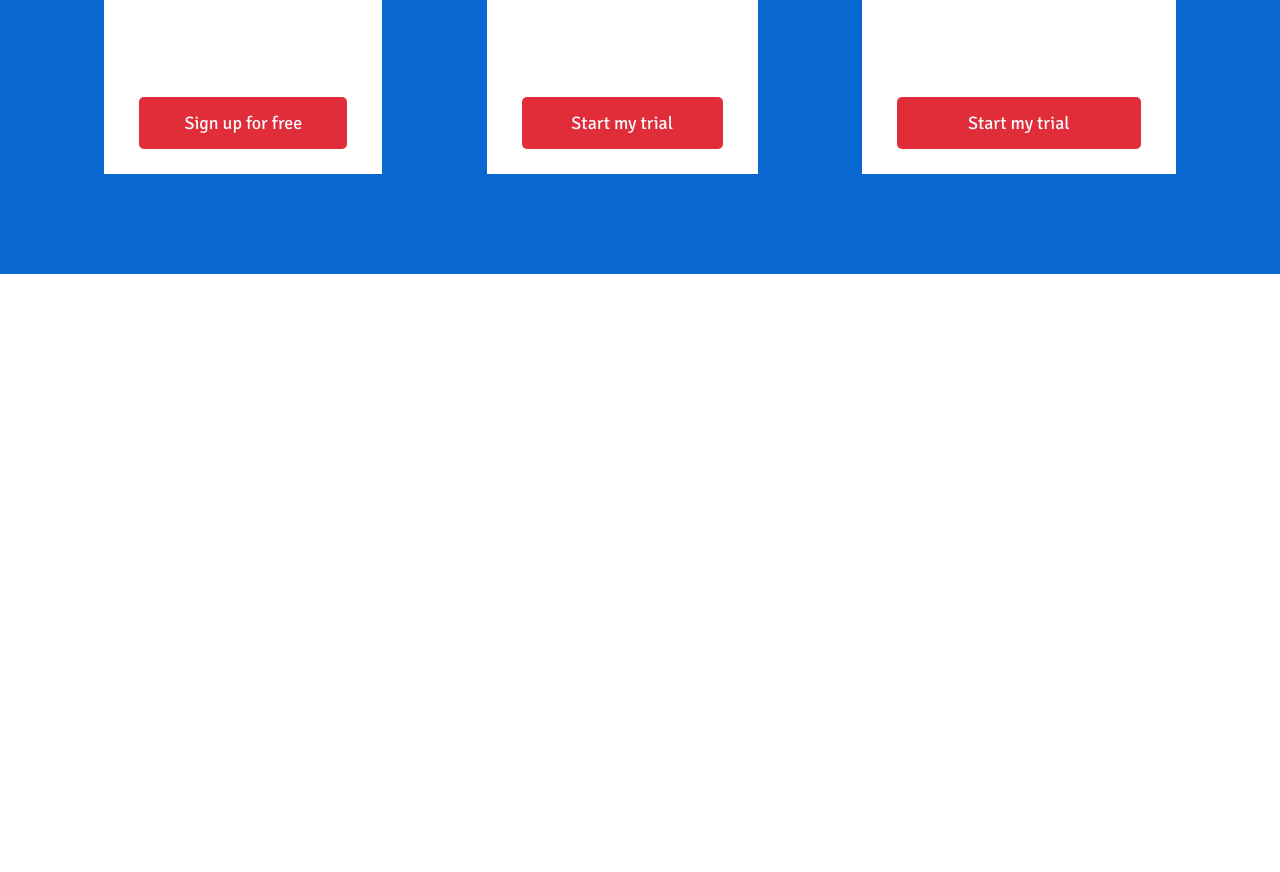
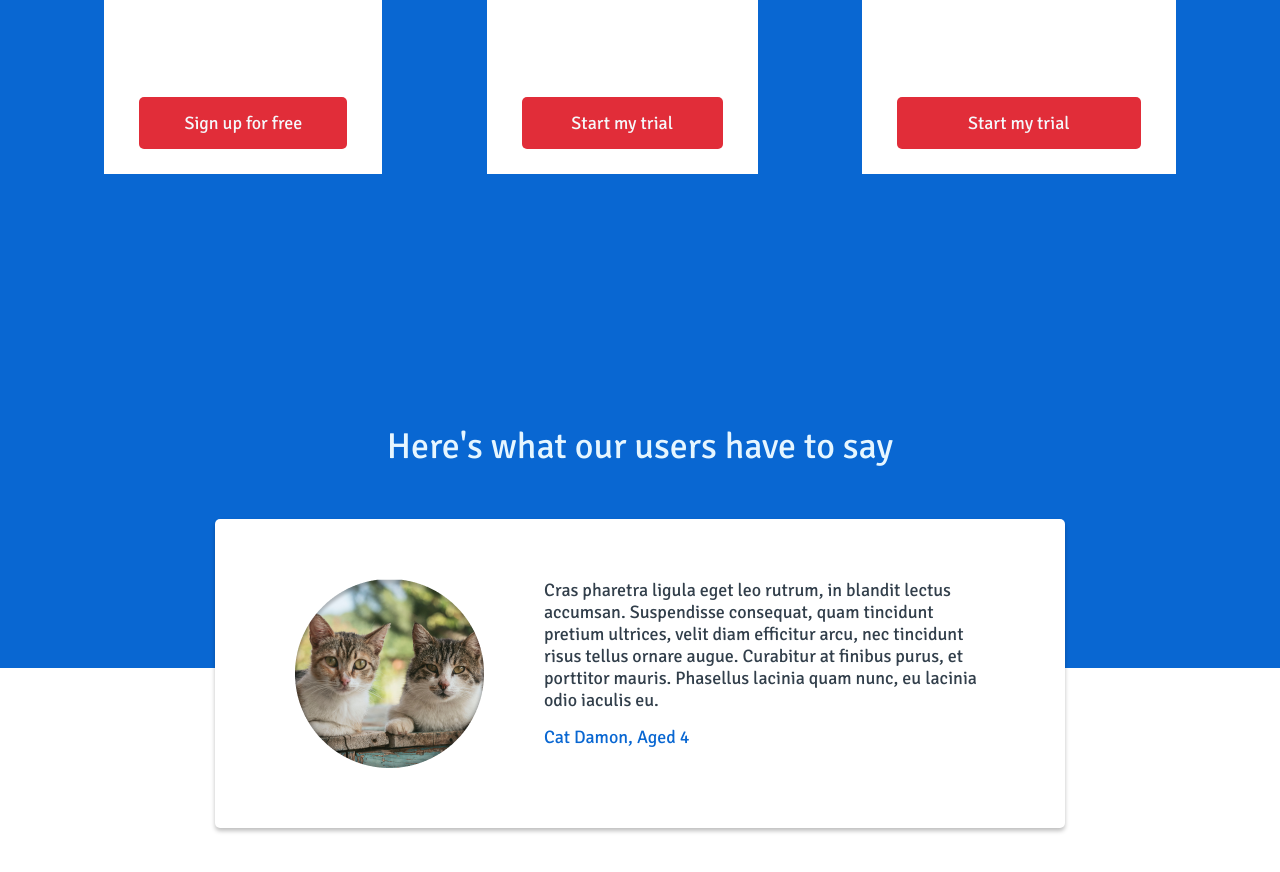
Before and after one commit to AndrewLeigh6/Purrfect-Partners, a website: page src/index.html in a window 1280 px wide. Shown: the part 3214-4086 px from the top of the page. Before the commit the page ends 3488 px from the top, so only its background shows below. Drawn offline with Linux system fonts and the light colour scheme.

Commit message:
Add testimonials section

```diff
--- a/src/index.html
+++ b/src/index.html
@@ -225,6 +225,34 @@
           </div>
         </div>
       </div>
+
+      <div class="section-testimonials">
+        <h2
+          class="heading-secondary heading-secondary--light u-text-center u-margin-bottom-medium"
+        >
+          Here's what our users have to say
+        </h2>
+
+        <div class="testimonials-container">
+          <div class="testimonial">
+            <img
+              class="testimonial__image"
+              src="./img/testimonial-1.png"
+              alt=""
+            />
+            <div class="testimonial__text-container">
+              <p class="testimonial__text">
+                Cras pharetra ligula eget leo rutrum, in blandit lectus
+                accumsan. Suspendisse consequat, quam tincidunt pretium
+                ultrices, velit diam efficitur arcu, nec tincidunt risus tellus
+                ornare augue. Curabitur at finibus purus, et porttitor mauris.
+                Phasellus lacinia quam nunc, eu lacinia odio iaculis eu.
+              </p>
+              <p class="testimonial__author">Cat Damon, Aged 4</p>
+            </div>
+          </div>
+        </div>
+      </div>
     </main>
   </body>
 </html>
--- a/src/sass/abstracts/_variables.scss
+++ b/src/sass/abstracts/_variables.scss
@@ -37,3 +37,4 @@ $color-red-dark: #e12d39;
 
 // Misc
 $border-radius: 5px;
+$box-shadow: 0px 3px 4px rgba(0, 0, 0, 0.25);
--- /dev/null
+++ b/src/sass/components/_carousel.scss
@@ -0,0 +1,2 @@
+.carousel {
+}
--- /dev/null
+++ b/src/sass/components/_testimonial.scss
@@ -0,0 +1,24 @@
+.testimonial {
+  border-radius: $border-radius;
+  box-shadow: $box-shadow;
+  display: flex;
+  max-width: 85rem;
+  align-items: flex-start;
+  padding: 6rem 8rem;
+  background-color: $white;
+
+  &__image {
+    margin-right: 6rem;
+  }
+
+  &__text {
+    font-size: $font-smallest;
+    color: $color-grey-dark-2;
+  }
+
+  &__author {
+    font-size: $font-smallest;
+    color: $color-blue-dark-5;
+    margin-top: 1.5rem;
+  }
+}
--- a/src/sass/main.scss
+++ b/src/sass/main.scss
@@ -8,6 +8,7 @@
 @import "components/button";
 @import "components/featured-profile";
 @import "components/membership-card";
+@import "components/testimonial";
 
 @import "layout/body";
 @import "layout/header";
--- a/src/sass/pages/_home.scss
+++ b/src/sass/pages/_home.scss
@@ -60,3 +60,13 @@
     max-width: 50rem;
   }
 }
+
+.section-testimonials {
+  padding: 15rem 0;
+  background: linear-gradient(180deg, #0967d2 0%, #0967d2 55.99%, #ffffff 56%);
+}
+
+.testimonials-container {
+  display: flex;
+  justify-content: center;
+}
```
Also changed, not shown: src/css/style.css, src/img/testimonial-1.png (added).
